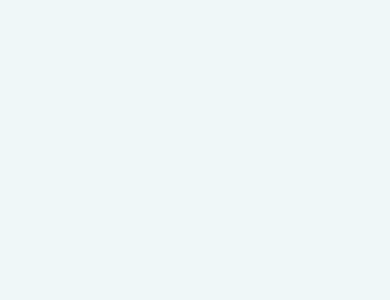
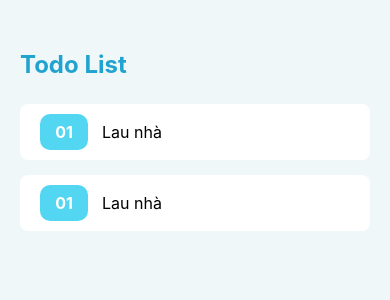
Before and after one commit to phuongdenpro/ToDoListReact, a React Native app: screen / in a window 390 px wide. Shown: the top 300 px of the page. Built offline with nearby package versions, Linux system fonts and the light colour scheme.

Commit message:
fix items

```diff
--- /dev/null
+++ b/App.components.style.js
@@ -0,0 +1,22 @@
+import { StyleSheet } from "react-native";
+
+const styles = StyleSheet.create({
+    container: {
+        flex: 1,
+        backgroundColor: "#eff7f8",
+      },
+      body: {
+        flex: 1,
+        paddingTop: 50,
+        paddingHorizontal: 20,
+      },
+      header: {
+        fontSize: 24,
+        color: "#21a3d0",
+        fontWeight: "bold",
+      },
+      items: {
+        marginTop: 25,
+      }
+})
+export default styles;
--- a/App.js
+++ b/App.js
@@ -1,20 +1,29 @@
-import React from 'react'
-import { StatusBar } from 'expo-status-bar';
-import { StyleSheet, Text, View } from 'react-native';
+import React from "react";
+import { StatusBar } from "expo-status-bar";
+
+import {
+  StyleSheet,
+  Text,
+  View,
+  TouchableOpacity,
+  ScrollView,
+} from "react-native";
+import Task from "./components/Task/index";
+import styles from "./App.components.style";
 
 export default function App() {
   return (
     <View style={styles.container}>
-      <View style={styles.body}></View>
-      <StatusBar style="auto" />
+      <View style={styles.body}>
+        <Text style={styles.header}>Todo List</Text>
+        <ScrollView style={styles.items}>
+          <Task />
+          <Task />
+        </ScrollView>
+      </View>
+      <View style={styles.input}></View>
+
+      <StatusBar style="dark" />
     </View>
   );
 }
-
-const styles = StyleSheet.create({
-  container: {
-    flex: 1,
-    backgroundColor: '#eff7f8',
-
-  },
-});
--- /dev/null
+++ b/components/Task/index.js
@@ -0,0 +1,17 @@
+import { View, Text, TouchableOpacity } from "react-native";
+import styles from "./style";
+
+const Task = () => {
+  return (
+    <TouchableOpacity>
+      <View style={styles.item}>
+        <View style={styles.square}>
+          <Text style={styles.number}>01</Text>
+        </View>
+        <Text style={styles.content}>Lau nhà</Text>
+      </View>
+    </TouchableOpacity>
+  );
+};
+
+export default Task;
--- /dev/null
+++ b/components/Task/style.js
@@ -0,0 +1,33 @@
+import { StyleSheet } from "react-native";
+
+const styles = StyleSheet.create({
+  item: {
+    flexDirection: "row",
+    backgroundColor: "#fff",
+    marginBottom: 15,
+    paddingVertical: 10,
+    paddingHorizontal: 20,
+    borderRadius: 8,
+    alignItems: "center",
+    justifyContent: "space-between",
+  },
+  square: {
+    width: 48,
+    height: 36,
+    borderRadius: 10,
+    backgroundColor: "#53d6f2",
+    alignItems: "center",
+    justifyContent: "center",
+  },
+  number: {
+    fontSize: 16,
+    fontWeight: "700",
+    color: "#fff",
+  },
+  content: {
+    width: "80%",
+    fontSize: 16,
+  },
+});
+
+export default styles;
```
